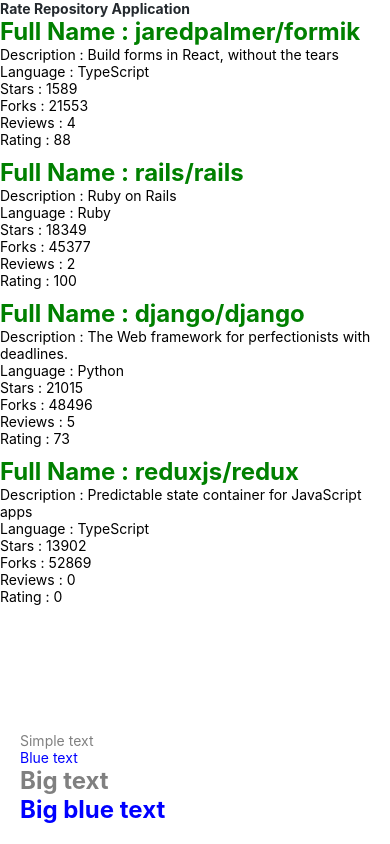
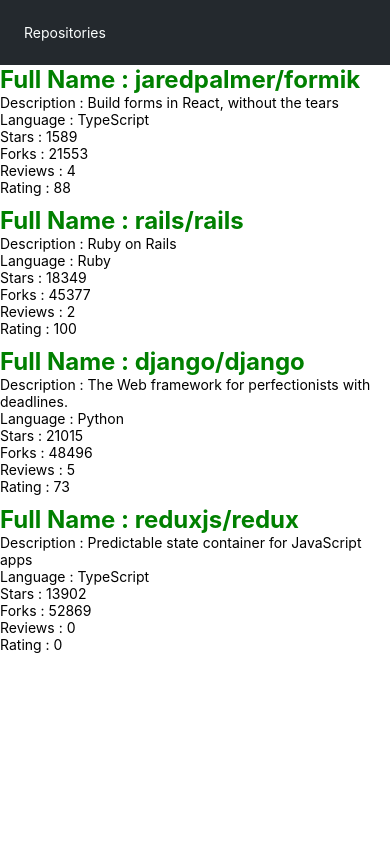
Before and after one commit to brianwachira/rate-repository-app, a React Native app: screen / in a window 390 px wide. Built offline with nearby package versions, Linux system fonts and the light colour scheme.

Commit message:
set up appbar

```diff
--- a/App.js
+++ b/App.js
@@ -4,6 +4,9 @@
 
 export default function App() {
   return (
+    <>
+
     <Main/>
+    </>
   );
 }
--- /dev/null
+++ b/src/components/AppBarTab.jsx
@@ -0,0 +1,23 @@
+import React from 'react';
+import { View, StyleSheet } from 'react-native';
+import Constants from 'expo-constants';
+import Text from './Text';
+import theme from '../theme';
+const styles = StyleSheet.create({
+  container: {
+    paddingTop: Constants.statusBarHeight,
+    backgroundColor: theme.colors.AppBarColorPrimary,
+  },
+  text: {
+    justifyContent: 'flex-start',
+    padding: 24,
+  }
+});
+
+const AppBarTab = () => {
+  return <View style={styles.container}>
+      <Text color="light" style={styles.text}>Repositories</Text>
+  </View>;
+};
+
+export default AppBarTab;
--- a/src/components/Main.jsx
+++ b/src/components/Main.jsx
@@ -1,12 +1,9 @@
 import React from 'react';
-import Constants from 'expo-constants';
 import { StyleSheet, View } from 'react-native';
 import RepositoryList from './RepositoryList';
-import BigBlueText from './BigBlueText';
-import Text from './Text';
+import AppBarTab from './AppBarTab';
 const styles = StyleSheet.create({
     container: {
-        marginTop: Constants.statusBarHeight,
         flexGrow:1,
         flexShrink:1
     }
@@ -15,10 +12,8 @@
 const Main = () => {
     return (
         <View style={styles.container}>
-            <Text fontWeight="bold">Rate Repository Application</Text>
+            <AppBarTab>Rate Repository Application</AppBarTab>
             <RepositoryList/>
-            <BigBlueText/>
-
         </View>
     );
 };
--- a/src/components/Text.jsx
+++ b/src/components/Text.jsx
@@ -16,6 +16,13 @@
   colorPrimary: {
     color: theme.colors.primary,
   },
+  //new colors
+  colorDark: {
+    color: theme.colors.dark,
+  },
+  colorLight:{
+    color: theme.colors.light
+  },
   fontSizeSubheading: {
     fontSize: theme.fontSizes.subheading,
   },
@@ -29,6 +36,8 @@
     styles.text,
     color === 'textSecondary' && styles.colorTextSecondary,
     color === 'primary' && styles.colorPrimary,
+    color === 'dark' && styles.colorDark,
+    color === 'light' && styles.colorLight,
     fontSize === 'subheading' && styles.fontSizeSubheading,
     fontWeight === 'bold' && styles.fontWeightBold,
     style,
--- a/src/theme.js
+++ b/src/theme.js
@@ -3,6 +3,9 @@
     textPrimary: '#24292e',
     textSecondary: '#586069',
     primary: '#0366d6',
+    dark: '#25292c',
+    light:'#fbfefe',
+    AppBarColorPrimary: '#24292e'
   },
   fontSizes: {
     body: 14,
```
Also changed, not shown: src/components/FlexboxExample.jsx (added, +38 -0 lines).
